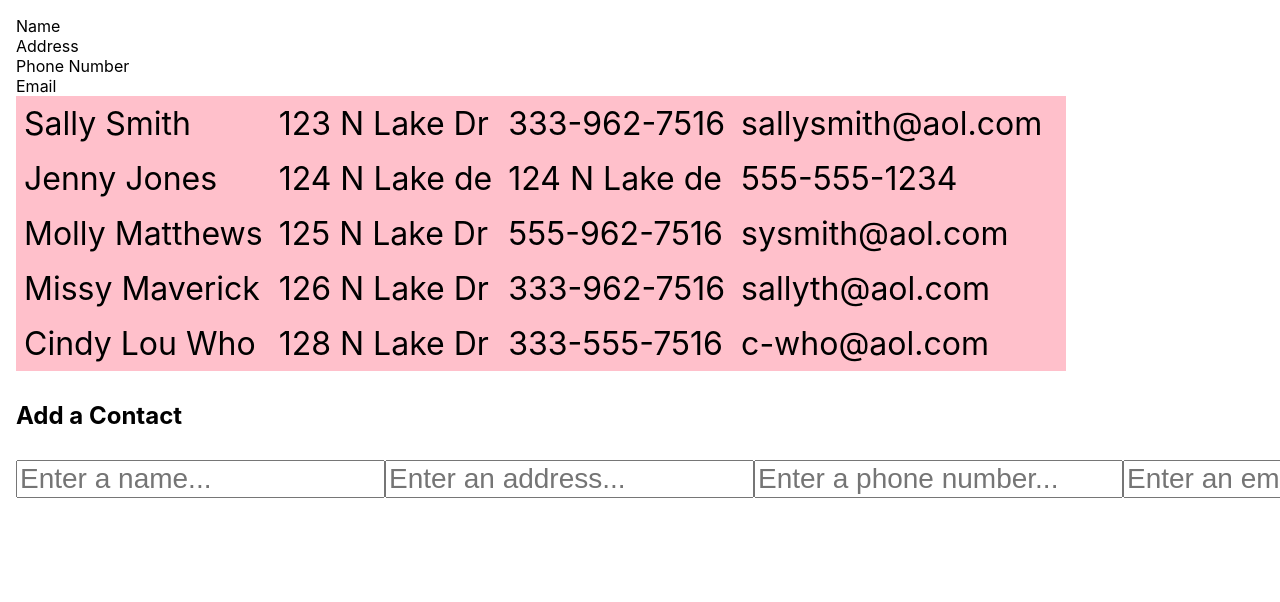
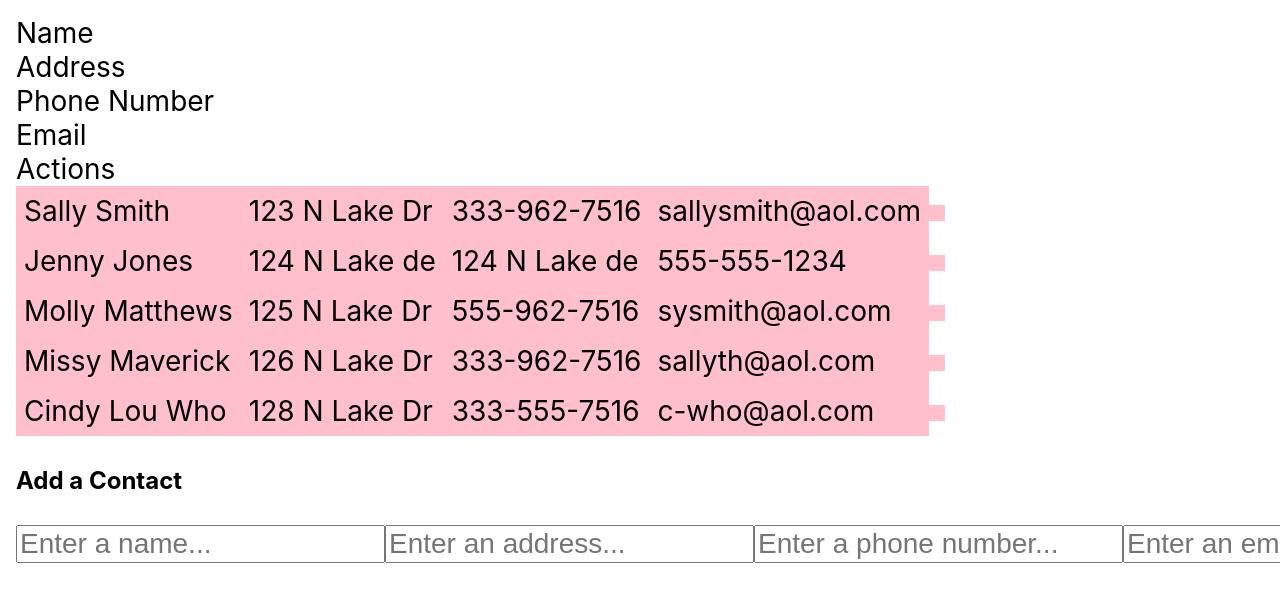
Before and after one commit to sarah-lee-1/Sewing-Club-Tracker-app, a React (Create React App) app: page / in a window 1280 px wide. Shown: the top 602 px of the page. Built offline with nearby package versions, Linux system fonts and the light colour scheme.

Commit message:
Perf: Create initial edit function

```diff
--- a/src/App.js
+++ b/src/App.js
@@ -1,8 +1,9 @@
-import React, { useState } from "react";
+import React, { useState, Fragment } from "react";
 import { nanoid } from 'nanoid';
 import "./App.css";
 import data from "./mock-data.json";
 import ReadOnlyRow from "./components/ReadOnlyRow";
+import EditableRow from "./components/EditableRow";
 
 function App() {
   const [contacts, setContacts] = useState(data);
@@ -11,7 +12,9 @@ function App() {
     address: '',
     phoneNumber: '',
     email: ''
-  })
+  });
+
+  const [editContactId, setEditContactId] = useState(null);
 // Event handler add new values to form (add new imput, add new property to the initial state & call event handler)
   const handleAddFormChange = (event) => {
     event.preventDefault();
@@ -38,26 +41,38 @@ function App() {
 
     const newContacts = [...contacts, newContact];
     setContacts(newContacts);
+  };
 
+  const handleEditClick = (event, contact) => {
+    event.preventDefault();
+    setEditContactId(contact.id)
   }
 
   return (
     <div className="app-container">
+      <form>
      <table>
        <thead>
          <tr>Name</tr>
          <tr>Address</tr>
          <tr>Phone Number</tr>
          <tr>Email</tr>
-         <tr></tr>
+         <tr>Actions</tr>
        </thead>
        <body>
          {contacts.map((contact) => (
-           <ReadOnlyRow contact={contact} />
-
+           <Fragment>
+             {editContactId === contact.id ?
+             ( <EditableRow/> ) :
+             ( <ReadOnlyRow contact={contact}
+             handleEditClick={handleEditClick}/> )
+             }
+           </Fragment>
          ))}
        </body>
      </table>
+     </form>
+
           <h2>Add a Contact</h2>
           <form onSubmit={handleAddFormSubmit}>
             <input
--- a/src/components/EditableRow.js
+++ b/src/components/EditableRow.js
@@ -29,7 +29,7 @@ const EditableRow = () => {
             </td>
             <td>
                 <input
-                    type="text"
+                    type="email"
                     required="required"
                     placeholder="Please enter an email..."
                     name="email"
```
